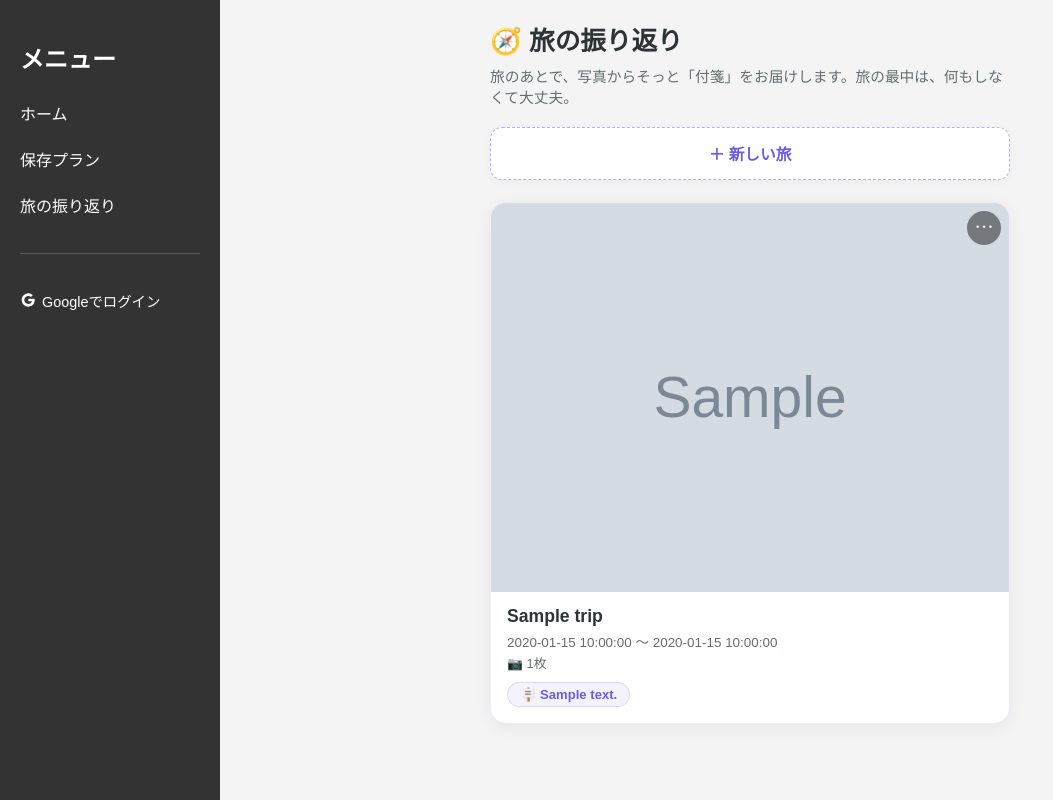
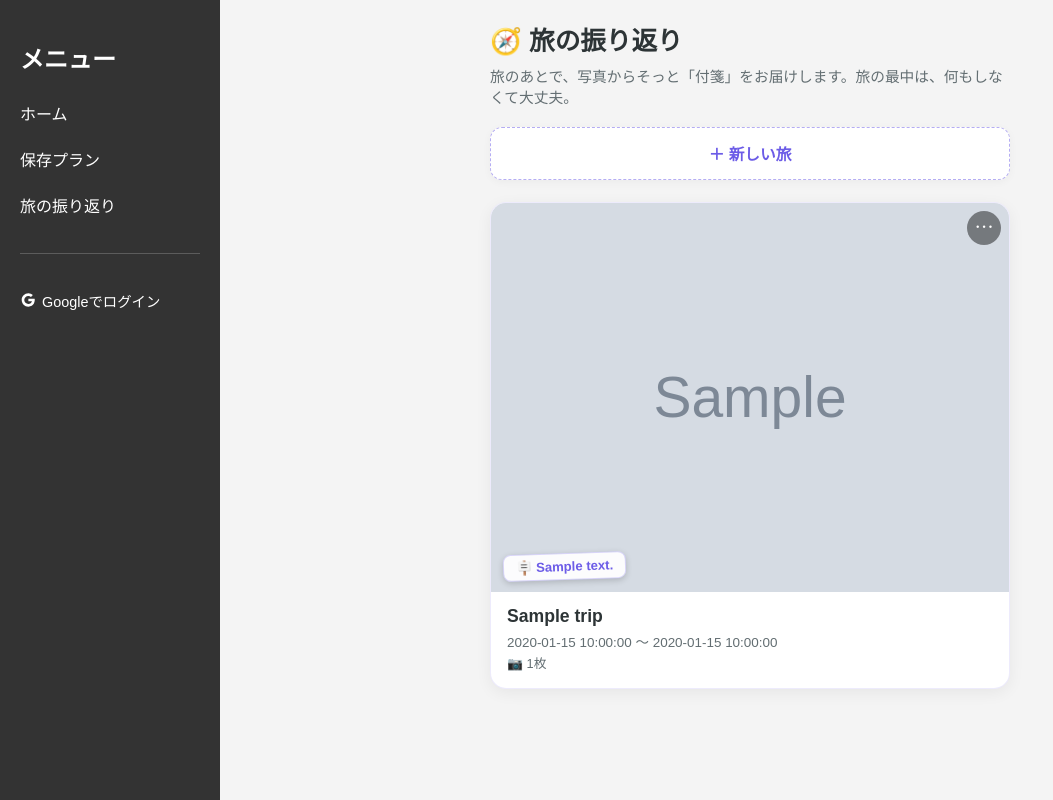
Before and after one commit to sabatexima/tabimate, a Flask app: template src/templates/reflection/index.html in a window 1280 px wide. Shown: the whole page, without its empty margins (0-1053 px from the left). Run offline with Flask 3, Linux system fonts and the light colour scheme; the template is opened without the code that fills it: most values are stand-ins (such as "Sample title", 1, 10 or a date in 2020); grey boxes marked "Sample" are stand-in pictures.

Commit message:
旅カードの付箋を写真上にオーバーレイ表示
付箋(pill)を写真の下から、写真の左下にふせんを貼ったように重ねる表示へ。
.coverをposition:relativeにし、.badgesをabsolute(bottom/left:12px)で配置。
半透明白背景・角丸・drop-shadow・軽い回転で可読性とふせんらしさを確保
(写真全体を暗くするオーバーレイは入れない)。CSS/レイアウトのみの変更で、
写真サイズ/比率・タイトル・枚数・「…」メニュー・テキストロジックは不変。

Co-Authored-By: Claude Opus 4.7 <noreply@anthropic.com>

```diff
--- a/src/templates/reflection/index.html
+++ b/src/templates/reflection/index.html
@@ -70,6 +70,7 @@
   .card-link { display: block; text-decoration: none; color: var(--text-main); }
 
   .cover {
+    position: relative;
     width: 100%; aspect-ratio: 4 / 3; background: #f1eefc;
     display: flex; align-items: center; justify-content: center;
   }
@@ -84,14 +85,22 @@
   .card-body .m { font-size: 0.84em; color: var(--text-muted); margin-top: 4px; }
   .card-body .meta { font-size: 0.8em; color: var(--text-muted); margin-top: 2px; }
 
-  /* 付箋バッジ（1〜2個）*/
-  .badges { display: flex; flex-wrap: wrap; gap: 8px; margin-top: 10px; }
+  /* 付箋バッジ（1〜2個）: 写真の左下にふせんを貼ったようにオーバーレイ */
+  .badges {
+    position: absolute; bottom: 12px; left: 12px; z-index: 2;
+    display: flex; flex-direction: column; align-items: flex-start; gap: 6px;
+    max-width: calc(100% - 24px);
+  }
   .badge {
     font-size: 0.82em; font-weight: 700; color: var(--primary-color);
-    background: #f4f2fd; border: 1px solid rgba(108,92,231,0.18);
-    border-radius: 999px; padding: 4px 12px;
+    background: rgba(255,255,255,0.92); border: 1px solid rgba(108,92,231,0.25);
+    border-radius: 8px; padding: 5px 12px;
+    box-shadow: 0 2px 6px rgba(0,0,0,0.18);
     max-width: 100%; white-space: nowrap; overflow: hidden; text-overflow: ellipsis;
   }
+  /* ふせんらしく軽く傾ける（既存の紫トーンは維持）*/
+  .badge:nth-child(1) { transform: rotate(-2deg); }
+  .badge:nth-child(2) { transform: rotate(1.5deg); }
 
   /* 「…」メニュー（削除導線。写真の上に控えめに重ねる）*/
   .card-menu { position: absolute; top: 8px; right: 8px; z-index: 5; }
@@ -159,6 +168,11 @@
             {% else %}
               <span class="cover-empty">🧳</span>
             {% endif %}
+            {% if trip.stickers_preview %}
+              <div class="badges">
+                {% for s in trip.stickers_preview %}<span class="badge">🪧 {{ s }}</span>{% endfor %}
+              </div>
+            {% endif %}
           </div>
           <div class="card-body">
             <div class="t">{{ trip.title }}</div>
@@ -166,11 +180,6 @@
               <div class="m">{{ trip.start_date }}{% if trip.end_date %} 〜 {{ trip.end_date }}{% endif %}</div>
             {% endif %}
             <div class="meta">{% if trip.photo_count %}📷 {{ trip.photo_count }}枚{% else %}写真なし{% endif %}</div>
-            {% if trip.stickers_preview %}
-              <div class="badges">
-                {% for s in trip.stickers_preview %}<span class="badge">🪧 {{ s }}</span>{% endfor %}
-              </div>
-            {% endif %}
           </div>
         </a>
         <div class="card-menu">
```
